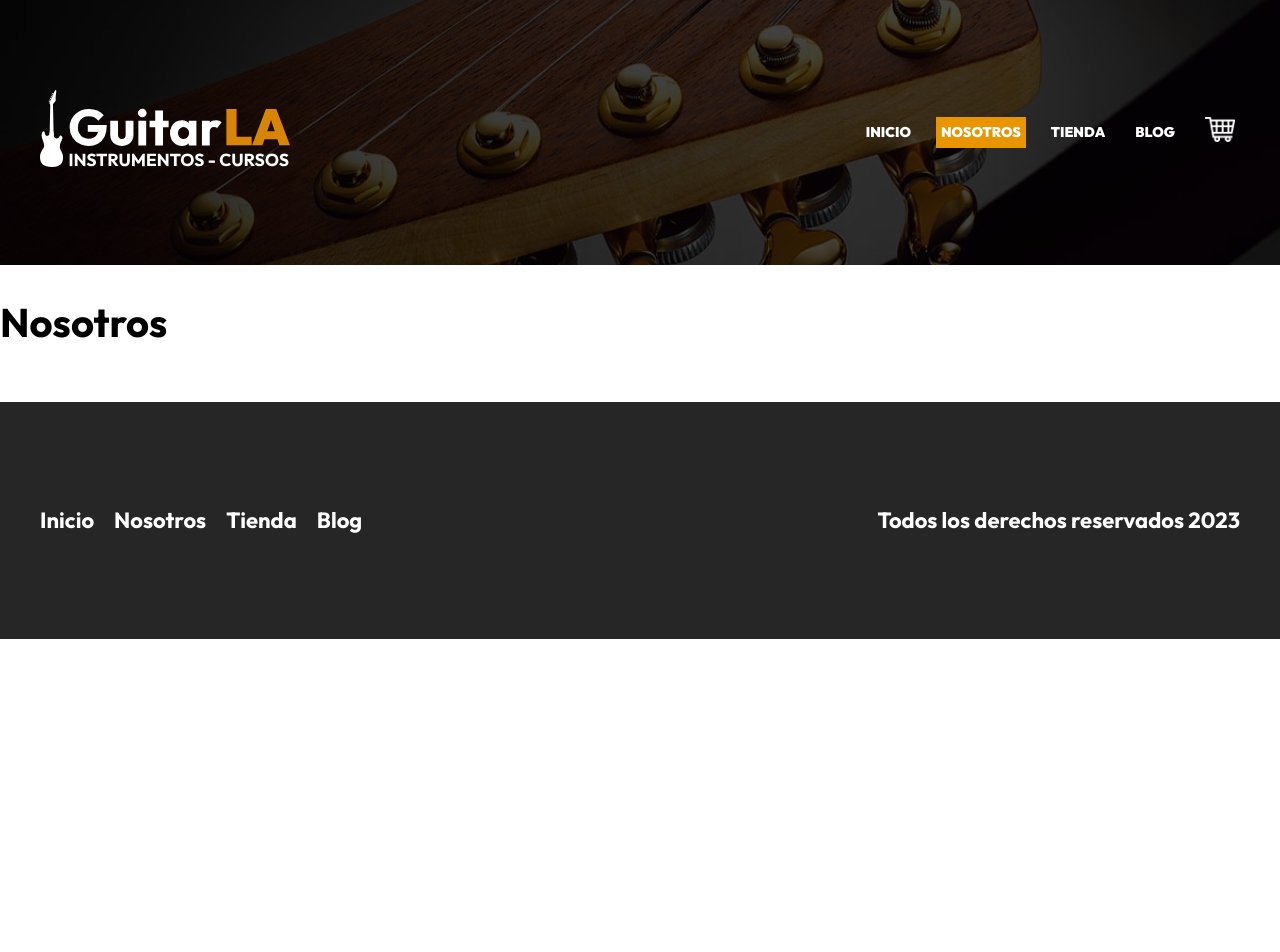
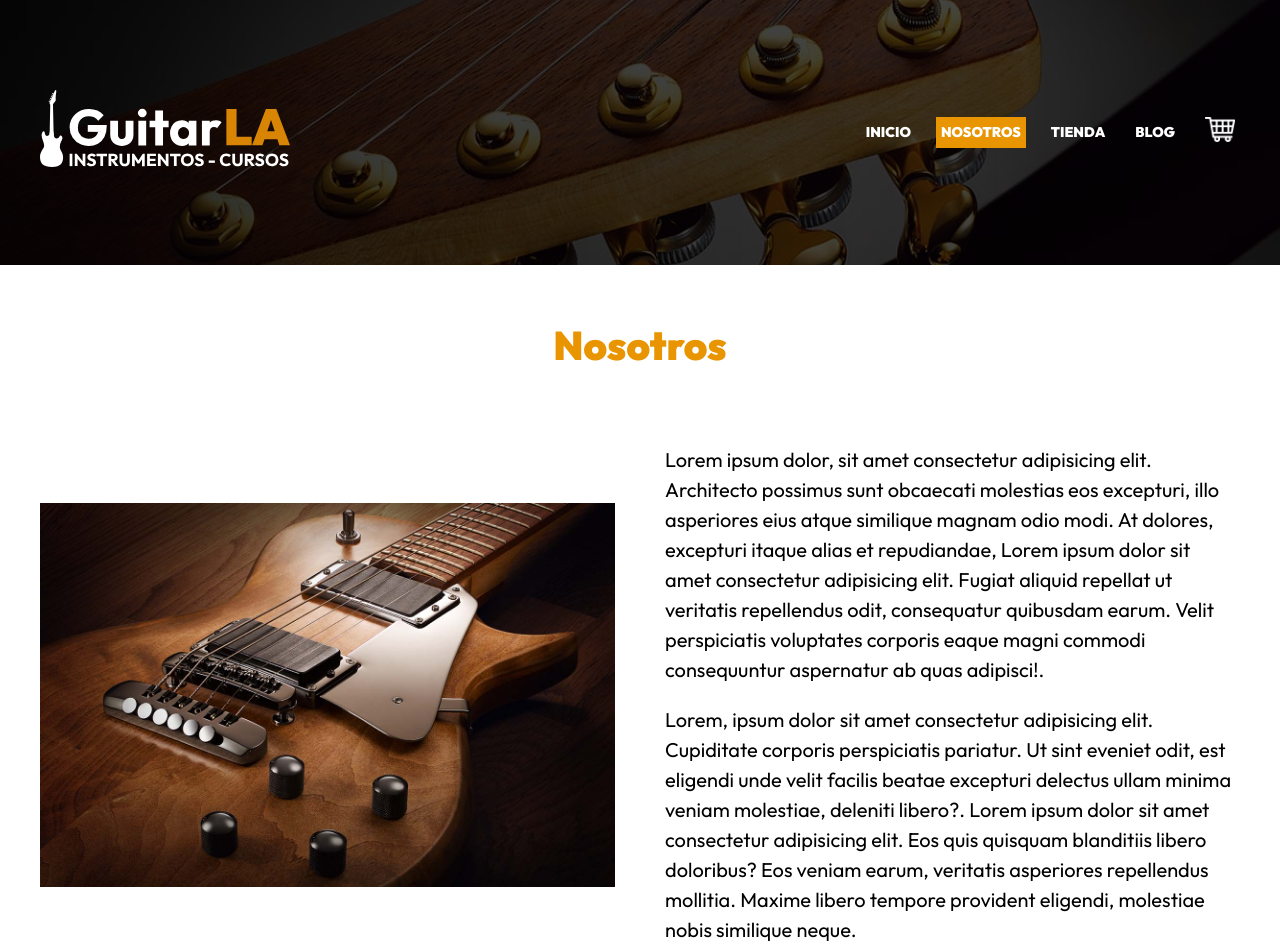
Before and after one commit to rrchoque/rlgc-07-guitarla-next, a Next.js app: page /nosotros in a window 1280 px wide. Shown: the top 952 px of the page. Before the commit the page ends 800 px from the top, so only its background shows below. Built offline with nearby package versions, Linux system fonts and the light colour scheme.

Commit message:
Se agregó el contenido de la página Nosotros y el estilo correspondiente

```diff
--- a/pages/nosotros.js
+++ b/pages/nosotros.js
@@ -1,5 +1,6 @@
 import Layout from "@/components/layout";
-import Link from "next/link";
+import Image from "next/image";
+import style from '@/styles/nosotros.module.css'
 
 export default function Nosotros() {
   return (
@@ -7,7 +8,23 @@ export default function Nosotros() {
       title={'Nosotros'}
       descripction="Venta de guitarras, blog de música"
     >
-      <h1>Nosotros</h1>
+    <main className="contenedor">
+      <h2 className="heading">Nosotros</h2>
+
+      <div className={style.contenido}>
+        <Image src="/img/nosotros.jpg" alt="imagen sobre nosotros" width={1000} height={800} priority={false} />
+
+        <div>
+          <p>
+            Lorem ipsum dolor, sit amet consectetur adipisicing elit. Architecto possimus sunt obcaecati molestias eos excepturi, illo asperiores eius atque similique magnam odio modi. At dolores, excepturi itaque alias et repudiandae, Lorem ipsum dolor sit amet consectetur adipisicing elit. Fugiat aliquid repellat ut veritatis repellendus odit, consequatur quibusdam earum. Velit perspiciatis voluptates corporis eaque magni commodi consequuntur aspernatur ab quas adipisci!.
+          </p>
+
+          <p>
+            Lorem, ipsum dolor sit amet consectetur adipisicing elit. Cupiditate corporis perspiciatis pariatur. Ut sint eveniet odit, est eligendi unde velit facilis beatae excepturi delectus ullam minima veniam molestiae, deleniti libero?. Lorem ipsum dolor sit amet consectetur adipisicing elit. Eos quis quisquam blanditiis libero doloribus? Eos veniam earum, veritatis asperiores repellendus mollitia. Maxime libero tempore provident eligendi, molestiae nobis similique neque.
+          </p>
+        </div>
+      </div>
+    </main>
     </Layout>
   )
 }
--- /dev/null
+++ b/styles/nosotros.module.css
@@ -0,0 +1,11 @@
+.contenido {
+    display: grid;
+    grid-template-columns: 1fr;
+    gap: 5rem;
+}
+@media (min-width: 768px) {
+    .contenido {
+        grid-template-columns: repeat(2, 1fr);
+        align-items: center;
+    }
+}
```
